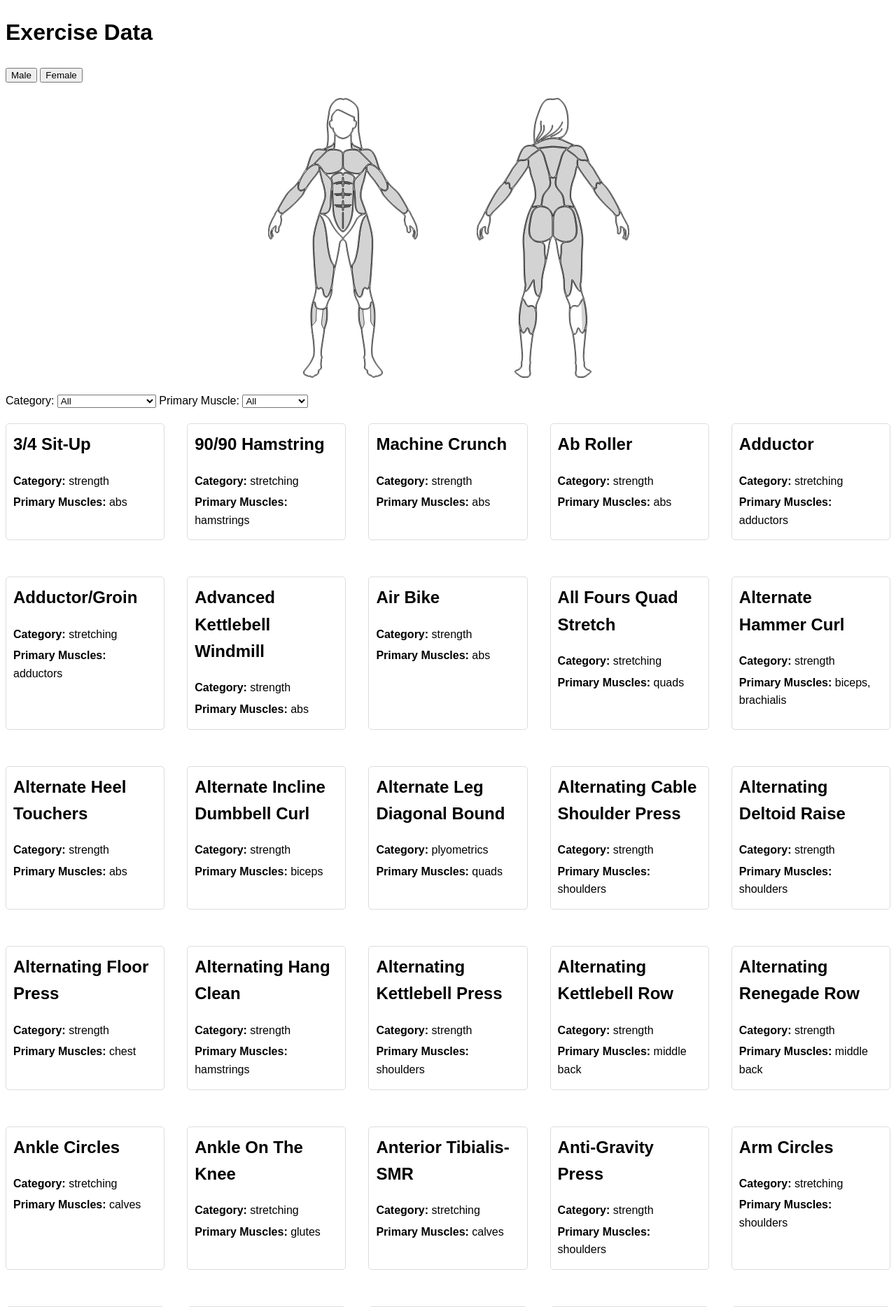
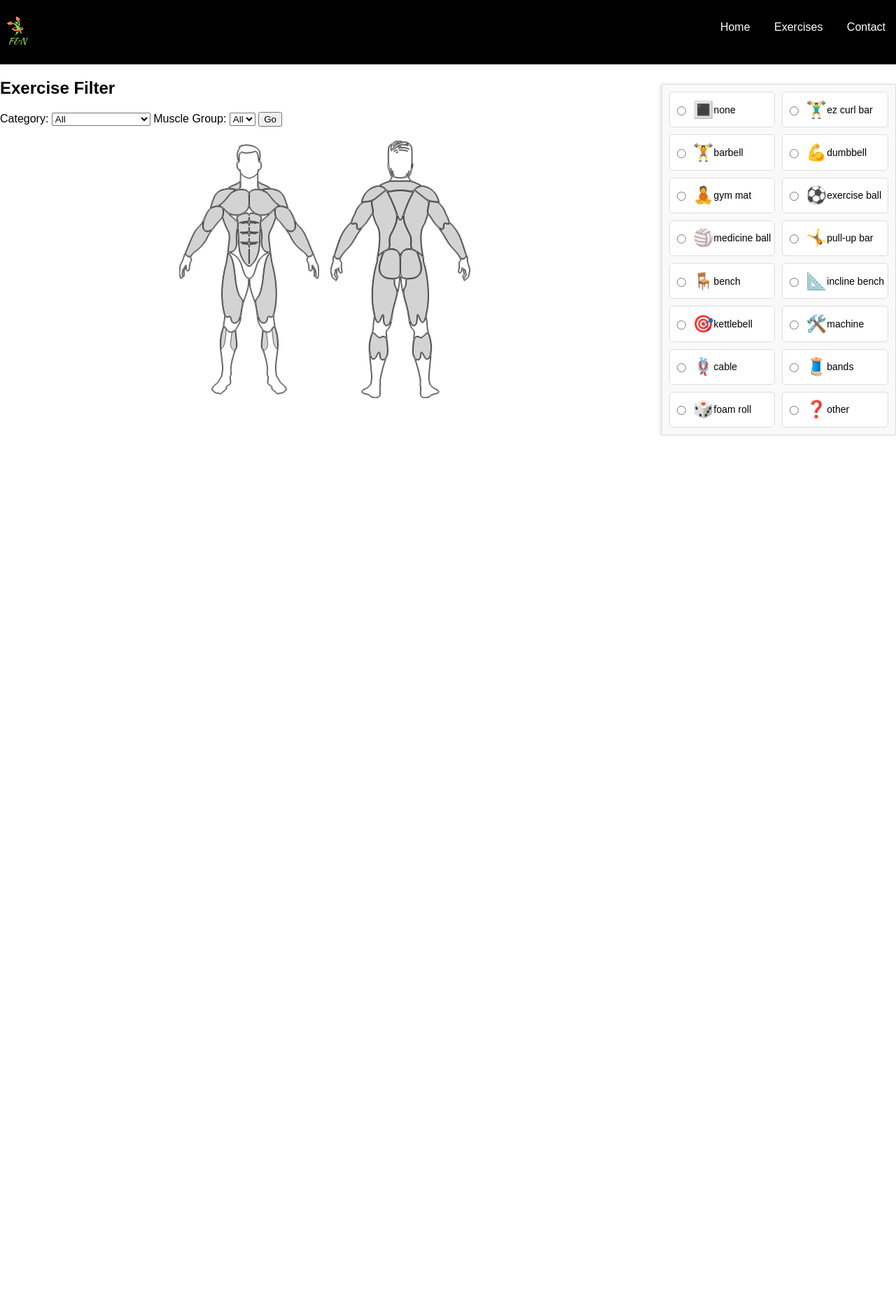
Before and after one commit to phucnhan/fitnessF-N, a Flask app: page / in a window 1280 px wide. Shown: the top 1868 px of the page at 70% size. After the commit the page ends 622 px from the top, so only its background shows below. Run offline with Flask 3, Linux system fonts and the light colour scheme.

Commit message:
update fitness page
update giao diện, truy xuất, filter, header

```diff
--- a/app.py
+++ b/app.py
@@ -1,4 +1,4 @@
-from flask import Flask, jsonify, render_template
+from flask import Flask, jsonify, render_template, request
 import json
 
 app = Flask(__name__)
@@ -13,17 +13,32 @@
 def index():
     categories = set()
     primary_muscles = set()
-
     for exercise in data['exercises']:
         categories.add(exercise['category'])
         primary_muscles.update(exercise.get('primary_muscles', []))
 
-    return render_template('index.html', exercises=data['exercises'], categories=categories, primary_muscles=primary_muscles)
+    first_exercises = data['exercises'][:10]
+    return render_template(
+        'index.html',
+        categories=categories,
+        primary_muscles=primary_muscles,
+        first_exercises=first_exercises
+    )
 
-@app.route('/exercise/<int:exercise_id>')
-def exercise(exercise_id):
-    exercise = data['exercises'][exercise_id]
-    return render_template('exercise.html', exercise=exercise)
+@app.route('/filter', methods=['GET'])
+def filter_exercises():
+    category = request.args.get('category', '')
+    muscle = request.args.get('muscle', '')
+    equipment = request.args.get('equipment', '')
+
+    filtered_exercises = [
+        exercise for exercise in data['exercises']
+        if (category == '' or exercise['category'] == category) and
+           (muscle == '' or any(m in exercise.get('primary_muscles', []) for m in muscle.split(','))) and
+           (equipment == '' or equipment in exercise.get('equipment', []))
+    ]
+
+    return jsonify(filtered_exercises)
 
 if __name__ == '__main__':
     app.run(debug=True)
--- a/templates/index.html
+++ b/templates/index.html
@@ -3,46 +3,141 @@
 <head>
     <meta charset="UTF-8">
     <meta name="viewport" content="width=device-width, initial-scale=1.0">
-    <title>Exercise Data</title>
+    <link rel="icon" href="/static/images/logo.png" />
+    <title>F&N</title>
     <style>
+
         body {
             font-family: Arial, sans-serif;
-            line-height: 1.6;
+            margin: 0;
+            padding: 0;
         }
+        header {
+            background-color: #000;
+            color: white;
+            padding: 20px 0;
+            text-align: center;
+            width: 100%;
+            position: relative;
+            box-sizing: border-box;
+            z-index: 1000;
+            top: 0;
+            left: 0;
+            display: flex;
+            flex-direction: row;
+            justify-content: space-between;
+        }
+
+        .header-logo img{
+            width: 3rem;
+            height: 3rem;
+        }
+
+        header nav {
+            margin-top: 10px;
+        }
+
+        header nav a {
+            color: white;
+            text-decoration: none;
+            margin: 0 15px;
+            font-size: 1rem;
+        }
+
+        header nav a:hover {
+            text-decoration: underline;
+        }
+        .content-container {
+            font-family: Arial, sans-serif;
+            margin-right: 22rem;
+            margin-top: 0;
+        }
+
+        .filter-container {
+            margin-bottom: 20px;
+        }
+
+        .equipment-container {
+            position: fixed;
+            right: 0;
+            top: 120px;
+            height: 60vh;
+            overflow-y: auto;
+            padding: 10px;
+            border: 1px solid #ddd;
+            background-color: #f9f9f9;
+            box-shadow: -2px 0 5px rgba(0, 0, 0, 0.1);
+            display: grid;
+            grid-template-columns: repeat(2, 1fr);
+            gap: 10px;
+        }
+
+        .equipment-item {
+            display: flex;
+            align-items: center;
+            border: 1px solid #ddd;
+            border-radius: 5px;
+            padding: 5px;
+            transition: transform 0.2s, background-color 0.2s;
+            cursor: pointer;
+            background-color: #fff;
+            font-size: 14px;
+        }
+
+        .equipment-item input[type="radio"] {
+            margin-right: 10px;
+        }
+
+        .equipment-item-icon {
+            font-size: 20px;
+            margin-right: 10px;
+        }
+
+        .equipment-item:hover {
+            transform: scale(1.05);
+            background-color: #e6f7ff;
+        }
+
+        .equipment-item.active {
+            background-color: #007BFF;
+            color: #fff;
+            border-color: #0056b3;
+        }
+
+        .image-container {
+            display: flex;
+            justify-content: center;
+            gap: 1rem;
+            margin-top: 20px;
+        }
+
+        .image-container img {
+            max-width: 100%;
+            height: auto;
+            width: 200px;
+        }
+
         .exercise-container {
             display: flex;
             flex-wrap: wrap;
-            gap: 2rem;
+            gap: 1rem;
+            display: none;
         }
+
         .exercise {
-            flex: 1 1 calc(20% - 2rem);
+            flex: 1 1 calc(33.333% - 1rem);
             box-sizing: border-box;
-            margin-bottom: 20px;
-            padding: 10px;
             border: 1px solid #ddd;
             border-radius: 5px;
-            cursor: pointer;
+            padding: 10px;
+            text-align: center;
             transition: transform 0.2s;
         }
+
         .exercise:hover {
             transform: scale(1.05);
         }
-        .exercise h2 {
-            margin-top: 0;
-        }
-        .exercise p {
-            margin: 5px 0;
-        }
-        .exercise video {
-            display: block;
-            margin: 10px 0;
-        }
-        .exercise-details {
-            display: none;
-        }
-        .filter {
-            margin-bottom: 20px;
-        }
+
         .modal {
             display: none;
             position: fixed;
@@ -52,249 +147,208 @@
             width: 100%;
             height: 100%;
             overflow: auto;
-            background-color: rgb(0,0,0);
             background-color: rgba(0,0,0,0.4);
-            padding-top: 60px;
         }
+
         .modal-content {
-            background-color: #fefefe;
-            margin: 5% auto;
+            background-color: white;
+            margin: 10% auto;
             padding: 20px;
             border: 1px solid #888;
             width: 80%;
-            border-radius: 10px;
         }
+
         .close {
             color: #aaa;
             float: right;
             font-size: 28px;
             font-weight: bold;
         }
+
         .close:hover,
         .close:focus {
             color: black;
             text-decoration: none;
             cursor: pointer;
         }
+    </style>
+    <script>
+        let exercises = [];
+        let selectedEquipment = "";
+        let selectedGender = "male"; // Default gender
 
-        /* CSS for fixed size SVGs */
-        .svg-images {
-            display: flex;
-            justify-content: center;  /* Center all images horizontally */
-            align-items: center;      /* Center all images vertically */
-            gap: 20px;                /* Create space between the images */
-            flex-wrap: wrap;          /* Ensure that images wrap to new rows if needed */
-            margin-top: 20px;         /* Optional: margin above the images */
-            margin-bottom: 20px;
+        const equipmentIcons = {
+            "none": "🔳",
+            "ez curl bar": "🏋️‍♂️",
+            "barbell": "🏋️",
+            "dumbbell": "💪",
+            "gym mat": "🧘",
+            "exercise ball": "⚽",
+            "medicine ball": "🏐",
+            "pull-up bar": "🤸",
+            "bench": "🪑",
+            "incline bench": "📐",
+            "kettlebell": "🎯",
+            "machine": "🛠️",
+            "cable": "🪢",
+            "bands": "🧵",
+            "foam roll": "🎲",
+            "other": "❓"
+        };
+
+        // Hàm tải dữ liệu (chỉ gọi khi nhấn nút "Go")
+        async function loadExercises() {
+            const category = document.getElementById('categoryFilter').value;
+            const muscle = document.getElementById('muscleFilter').value;
+
+            // Gửi yêu cầu đến server để lọc dữ liệu
+            const response = await fetch(`/filter?category=${category}&muscle=${muscle}&equipment=${selectedEquipment}`);
+            exercises = await response.json();
+
+            updateExerciseList();
         }
 
-        .svg-images img {
-            width: 35vh;  /* Adjust width */
-            height: 50vh; /* Adjust height */
-            object-fit: contain; /* Ensure image maintains aspect ratio */
-            display: none; /* Hide by default */
+        function populateEquipmentIcons() {
+            const equipmentContainer = document.getElementById('equipmentContainer');
+            equipmentContainer.innerHTML = '';
+
+            Object.entries(equipmentIcons).forEach(([equipment, icon]) => {
+                const div = document.createElement('div');
+                div.className = 'equipment-item';
+                div.innerHTML = `
+                    <input type="radio" name="equipment" value="${equipment}" onclick="selectEquipment('${equipment}')">
+                    <div style="font-size: 24px;">${icon}</div>
+                    <span>${equipment}</span>
+
+                `;
+                equipmentContainer.appendChild(div);
+            });
         }
 
-        .svg-images img.show {
-            display: inline-block; /* Show only the selected image */
-        }
-        /* Định dạng chung cho các phần tử path */
-path {
-  transition: fill 0.3s ease; /* Thêm hiệu ứng chuyển màu */
+        function selectEquipment(equipment) {
+            selectedEquipment = equipment;
         }
 
-/* Khi hover vào từng phần tử */
-#hamstrings:hover path {
-  fill: #ffcccc; /* Đổi màu khi hover (màu đỏ nhạt) */
+        function updateExerciseList() {
+            const container = document.getElementById('exercise-container');
+            const imageContainer = document.getElementById('image-container');
+            imageContainer.style.display = 'none'; // Ẩn hình ảnh khi lọc
+            container.innerHTML = '';
+            container.style.display = 'flex';
+
+            exercises.forEach((exercise, index) => {
+                const div = document.createElement('div');
+                div.className = 'exercise';
+                div.innerHTML = `
+                    <h3>${exercise.name}</h3>
+                    <p><strong>Category:</strong> ${exercise.category}</p>
+                `;
+                div.onclick = () => showDetails(index);
+                container.appendChild(div);
+            });
         }
 
-#lowerback:hover path {
-  fill: #ffcccc; /* Đổi màu khi hover */
+        function showDetails(index) {
+            const exercise = exercises[index];
+            const modal = document.getElementById('exercise-modal');
+            modal.style.display = 'block';
+            modal.querySelector('.modal-content').innerHTML = `
+                <span class="close" onclick="closeModal()">&times;</span>
+                <h2>${exercise.name}</h2>
+                <p><strong>Category:</strong> ${exercise.category}</p>
+                <p><strong>Equipment:</strong> ${exercise.equipment}</p>
+                <p><strong>Description:</strong> ${exercise.description || 'N/A'}</p>
+                <p><strong>Primary Muscles:</strong> ${exercise.primary_muscles.join(', ')}</p>
+                <p><strong>Secondary Muscles:</strong> ${exercise.secondary_muscles.join(', ')}</p>
+                <h3>Instructions:</h3>
+                <ul>
+                    ${exercise.instructions.map(instruction => `<li>${instruction}</li>`).join('')}
+                </ul>
+                ${
+                    exercise.video
+                        ? `<iframe width="560" height="315" src="${exercise.video.replace('watch?v=', 'embed/')}"
+                        frameborder="0" allowfullscreen></iframe>`
+                        : '<p><strong>No video available</strong></p>'
+                }
+            `;
         }
 
-#glutes:hover path {
-  fill: #ffcccc; /* Đổi màu khi hover */
+        function closeModal() {
+            document.getElementById('exercise-modal').style.display = 'none';
         }
 
-#lats:hover path {
-  fill: #ffcccc; /* Đổi màu khi hover */
-}
+        function toggleGender(gender) {
+            selectedGender = gender;
+            const frontImage = document.getElementById('front-body');
+            const backImage = document.getElementById('back-body');
 
-#traps-middle:hover path {
-  fill: #ffcccc; /* Đổi màu khi hover */
-}
-
-#traps:hover path {
-  fill: #ffcccc; /* Đổi màu khi hover */
-}
-
-#shoulders:hover path {
-  fill: #ffcccc; /* Đổi màu khi hover */
-}
-
-#calves:hover path {
-  fill: #ffcccc; /* Đổi màu khi hover */
-}
-
-#triceps:hover path {
-  fill: #ffcccc; /* Đổi màu khi hover */
-}
-
-#forearms:hover path {
-  fill: #ffcccc; /* Đổi màu khi hover */
-}
-
-#body:hover path {
-  fill: #ffcccc; /* Đổi màu khi hover */
-}
-
-    </style>
-
-    <script>
-        function toggleDetails(id) {
-            var modal = document.getElementById('modal-' + id);
-            modal.style.display = "block";
-        }
-
-        function closeModal(id) {
-            var modal = document.getElementById('modal-' + id);
-            modal.style.display = "none";
-        }
-
-        function filterExercises() {
-            var categoryFilter = document.getElementById('categoryFilter').value;
-            var muscleFilter = document.getElementById('muscleFilter').value;
-
-            var exercises = document.getElementsByClassName('exercise');
-            for (var i = 0; i < exercises.length; i++) {
-                var exercise = exercises[i];
-                var category = exercise.getAttribute('data-category');
-                var primaryMuscles = exercise.getAttribute('data-primary-muscles').split(',');
-
-                if ((categoryFilter === "" || category === categoryFilter) &&
-                    (muscleFilter === "" || primaryMuscles.includes(muscleFilter))) {
-                    exercise.style.display = "block";
+            if (gender === 'male') {
+                frontImage.src = '/static/images/svg/front-male-body.svg';
+                backImage.src = '/static/images/svg/back-male-body.svg';
             } else {
-                    exercise.style.display = "none";
-                }
+                frontImage.src = '/static/images/svg/front-female-body.svg';
+                backImage.src = '/static/images/svg/back-female-body.svg';
             }
         }
 
-        function adjustCardSize() {
-            var width = window.innerWidth;
-
-            var exercises = document.getElementsByClassName('exercise');
-
-            if (width > 1200) {
-                for (var i = 0; i < exercises.length; i++) {
-                    exercises[i].style.flex = "1 1 calc(20% - 2rem)";
-                }
-            } else if (width > 900) {
-                for (var i = 0; i < exercises.length; i++) {
-                    exercises[i].style.flex = "1 1 calc(25% - 2rem)";
-                }
-            } else if (width > 600) {
-                for (var i = 0; i < exercises.length; i++) {
-                    exercises[i].style.flex = "1 1 calc(33.333% - 2rem)";
-                }
-            } else if (width > 400) {
-                for (var i = 0; i < exercises.length; i++) {
-                    exercises[i].style.flex = "1 1 calc(50% - 2rem)";
-                }
-            } else {
-                for (var i = 0; i < exercises.length; i++) {
-                    exercises[i].style.flex = "1 1 calc(100% - 2rem)";
-                }
-            }
+        function applyFilters() {
+            loadExercises(); // Chỉ gọi hàm này khi người dùng nhấn "Go"
         }
 
-        function showImage(gender) {
-            var maleImages = document.querySelectorAll('.male');
-            var femaleImages = document.querySelectorAll('.female');
-
-            // Hide all images
-            maleImages.forEach(img => img.classList.remove('show'));
-            femaleImages.forEach(img => img.classList.remove('show'));
-
-            // Show images based on gender
-            if (gender === 'male') {
-                maleImages.forEach(img => img.classList.add('show'));
-            } else if (gender === 'female') {
-                femaleImages.forEach(img => img.classList.add('show'));
-            }
-        }
-
-        window.onresize = adjustCardSize;
-
         window.onload = function() {
-          adjustCardSize();
-          filterExercises();
-          showImage('female'); // Default to female images
+            populateEquipmentIcons();
         };
     </script>
 </head>
 <body>
-    <h1>Exercise Data</h1>
+    <header>
+        <div class="header-logo">
+          <img src="/static/images/logo.png"/>
+        </div>
+        <nav>
+            <a href="#">Home</a>
+            <a href="#">Exercises</a>
+            <a href="#">Contact</a>
+        </nav>
+    </header>
+    <div class="content-container">
+    <h2>Exercise Filter</h2>
 
-    <!-- Gender Toggle Buttons -->
-    <div>
-        <button onclick="showImage('male')">Male</button>
-        <button onclick="showImage('female')">Female</button>
-    </div>
-
-    <!-- Chèn SVG vào trang index.html -->
-    <div class="svg-images">
-        <img src="{{ url_for('static', filename='images/svg/front-male-body.svg') }}" alt="Front Male Body" class="male">
-        <img src="{{ url_for('static', filename='images/svg/front-female-body.svg') }}" alt="Front Female Body" class="female">
-        <img src="{{ url_for('static', filename='images/svg/back-male-body.svg') }}" alt="Back Male Body" class="male">
-        <img src="{{ url_for('static', filename='images/svg/back-female-body.svg') }}" alt="Back Female Body" class="female">
-    </div>
-
-    <div class="filter">
+    <div class="filter-container">
         <label for="categoryFilter">Category:</label>
-        <select id="categoryFilter" onchange="filterExercises()">
+        <select id="categoryFilter">
             <option value="">All</option>
             {% for category in categories %}
                 <option value="{{ category }}">{{ category }}</option>
             {% endfor %}
         </select>
 
-        <label for="muscleFilter">Primary Muscle:</label>
-        <select id="muscleFilter" onchange="filterExercises()">
+        <label for="muscleFilter">Muscle Group:</label>
+        <select id="muscleFilter">
             <option value="">All</option>
-            {% for muscle in primary_muscles %}
+            {% for muscle in muscles %}
                 <option value="{{ muscle }}">{{ muscle }}</option>
             {% endfor %}
         </select>
+        <button onclick="applyFilters()">Go</button>
     </div>
 
-    <div class="exercise-container">
-        {% for exercise in exercises %}
-        <div class="exercise" data-category="{{ exercise.category }}" data-primary-muscles="{{ ','.join(exercise.primary_muscles) }}" onclick="toggleDetails('{{ loop.index0 }}')">
-            <h2>{{ exercise.name }}</h2>
-            <p><strong>Category:</strong> {{ exercise.category }}</p>
-            <p><strong>Primary Muscles:</strong> {{ ', '.join(exercise.primary_muscles) }}</p>
+
+
+    <div class="image-container" id="image-container">
+        <img id="front-body" src="/static/images/svg/front-male-body.svg" alt="Front Body">
+        <img id="back-body" src="/static/images/svg/back-male-body.svg" alt="Back Body">
     </div>
 
-        <div id="modal-{{ loop.index0 }}" class="modal">
+    <div id="equipmentContainer" class="equipment-container"></div>
+
+    <div id="exercise-container" class="exercise-container"></div>
+
+    <div id="exercise-modal" class="modal">
         <div class="modal-content">
-                <span class="close" onclick="closeModal('{{ loop.index0 }}')">×</span>
-                <h2>{{ exercise.name }}</h2>
-                <p><strong>Category:</strong> {{ exercise.category }}</p>
-                <p><strong>Primary Muscles:</strong> {{ ', '.join(exercise.primary_muscles) }}</p>
-                <p><strong>Description:</strong> {{ exercise.description or 'N/A' }}</p>
-                <p><strong>Equipment:</strong> {{ ', '.join(exercise.equipment) }}</p>
-                <p><strong>Instructions:</strong> {{ ' '.join(exercise.instructions) }}</p>
-                <p><strong>Secondary Muscles:</strong> {{ ', '.join(exercise.secondary_muscles) }}</p>
-                {% if exercise.video %}
-                <video controls>
-                    <source src="{{ exercise.video }}" type="video/mp4">
-                    Your browser does not support the video tag.
-                </video>
-                {% endif %}
+            <span class="close" onclick="closeModal()">&times;</span>
         </div>
     </div>
-        {% endfor %}
 </div>
 </body>
 </html>
```
Also changed, not shown: static/images/logo.png (added). Lines whose indentation alone changed are shown as unchanged.
